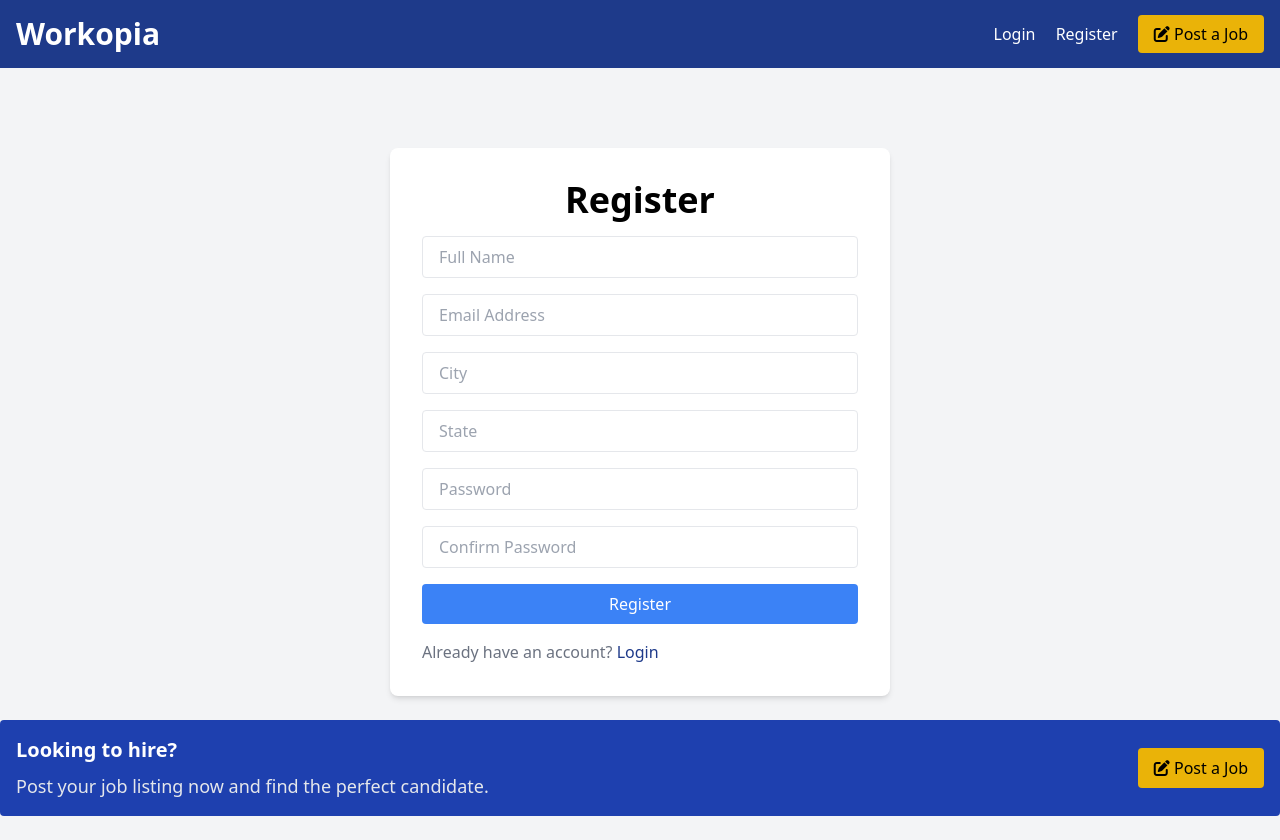
After one commit to behnamhamidi1991/workopia-v2, a PHP site: page /auth/register in a window 1280 px wide. The commit adds this page. Run offline with PHP 8.4, Linux system fonts and the light colour scheme.

Commit message:
auth created

```diff
--- /dev/null
+++ b/App/controllers/UserController.php
@@ -0,0 +1,70 @@
+<?php
+
+namespace App\Controllers;
+
+use Framework\Database;
+use Framework\Validation;
+
+class UserController {
+    protected $db;
+
+    public function __construct()
+    {
+        $config = require basePath('config/db.php');
+        $this->db = new Database($config);
+    }
+
+    /**
+     * Show the login page
+     *
+     * @return void
+     */
+    public function login () {
+        loadView('users/login');
+    }
+
+    /**
+     * Show the register page
+     *
+     * @return void
+     */
+    public function create() {
+        loadView('users/create');
+    }
+
+    /**
+     * Store user in database
+     *
+     * @return void
+     */
+    public function store () {
+        $name = $_POST['name'];
+        $email = $_POST['email'];
+        $city = $_POST['city'];
+        $state = $_POST['state'];
+        $password = $_POST['password'];
+        $passwordConfirmation = $_POST['password_confirmation'];
+
+        $erros = [];
+
+        // Validation
+        if (!Validation::email($email)) {
+            $errors['email'] = 'Please enter a valid email address';
+        }
+
+        if (!empty($errors)) {
+            loadView('users/create', [
+                'errors' => $errors,
+                'user' => [
+                    'name' => $name,
+                    'email' => $email,
+                    'city' => $city,
+                    'state' => $state
+                ]
+             ]);
+             exit;
+        } else {
+           inspectAndDie('Store');
+        }
+    }
+}
--- a/App/views/partials/bottom-banner.php
+++ b/App/views/partials/bottom-banner.php
@@ -10,7 +10,7 @@
           </p>
         </div>
         <a
-          href="post-job.html"
+          href="listings/create"
           class="bg-yellow-500 hover:bg-yellow-600 text-black px-4 py-2 rounded hover:shadow-md transition duration-300"
         >
           <i class="fa fa-edit"></i> Post a Job
--- a/App/views/partials/navbar.php
+++ b/App/views/partials/navbar.php
@@ -5,8 +5,8 @@
           <a href="/">Workopia</a>
         </h1>
         <nav class="space-x-4">
-          <a href="login.html" class="text-white hover:underline">Login</a>
-          <a href="register.html" class="text-white hover:underline">Register</a>
+          <a href="/auth/login" class="text-white hover:underline">Login</a>
+          <a href="/auth/register" class="text-white hover:underline">Register</a>
           <a
             href="/listings/create"
             class="bg-yellow-500 hover:bg-yellow-600 text-black px-4 py-2 rounded hover:shadow-md transition duration-300"
--- /dev/null
+++ b/App/views/users/create.view.php
@@ -0,0 +1,75 @@
+<?php loadPartial('head'); ?>
+<?php loadPartial('navbar'); ?>
+
+
+
+<!-- Registration Form Box -->
+<div class="flex justify-center items-center mt-20">
+      <div class="bg-white p-8 rounded-lg shadow-md w-full md:w-500 mx-6">
+        <h2 class="text-4xl text-center font-bold mb-4">Register</h2>
+        <form method="POST" action="/auth/register">
+          <div class="mb-4">
+            <input
+              type="text"
+              name="name"
+              placeholder="Full Name"
+              class="w-full px-4 py-2 border rounded focus:outline-none"
+            />
+          </div>
+          <div class="mb-4">
+            <input
+              type="email"
+              name="email"
+              placeholder="Email Address"
+              class="w-full px-4 py-2 border rounded focus:outline-none"
+            />
+          </div>
+           <div class="mb-4">
+            <input
+              type="text"
+              name="city"
+              placeholder="City"
+              class="w-full px-4 py-2 border rounded focus:outline-none"
+            />
+          </div>
+           <div class="mb-4">
+            <input
+              type="text"
+              name="state"
+              placeholder="State"
+              class="w-full px-4 py-2 border rounded focus:outline-none"
+            />
+          </div>
+          <div class="mb-4">
+            <input
+              type="password"
+              name="password"
+              placeholder="Password"
+              class="w-full px-4 py-2 border rounded focus:outline-none"
+            />
+          </div>
+          <div class="mb-4">
+            <input
+              type="password"
+              name="password_confirmation"
+              placeholder="Confirm Password"
+              class="w-full px-4 py-2 border rounded focus:outline-none"
+            />
+          </div>
+          <button
+            type="submit" class="w-full bg-blue-500 hover:bg-blue-600 text-white px-4 py-2 rounded focus:outline-none"
+          >
+            Register
+          </button>
+
+          <p class="mt-4 text-gray-500">
+            Already have an account?
+            <a class="text-blue-900" href="login.html">Login</a>
+          </p>
+        </form>
+      </div>
+    </div>
+
+
+<?php loadPartial('bottom-banner'); ?>
+<?php loadPartial('footer'); ?>
--- a/routes.php
+++ b/routes.php
@@ -9,3 +9,8 @@ $router->get('/listings/{id}', 'ListingController@show');
 $router->post('/listings', 'ListingController@store');
 $router->put('/listings/{id}', 'ListingController@update');
 $router->delete('/listings/{id}', 'ListingController@destroy');
+
+$router->get('/auth/register', 'UserController@create');
+$router->get('/auth/login', 'UserController@login');
+
+$router->post('/auth/register', 'UserController@store');
```
Also changed, not shown: App/views/users/login.view.php (added, +44 -0 lines).
